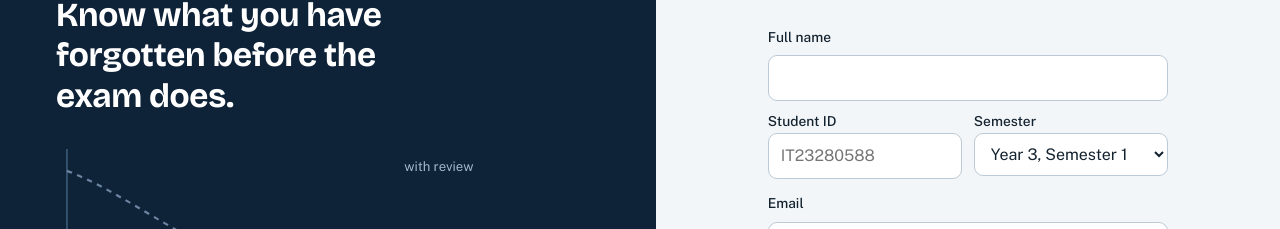
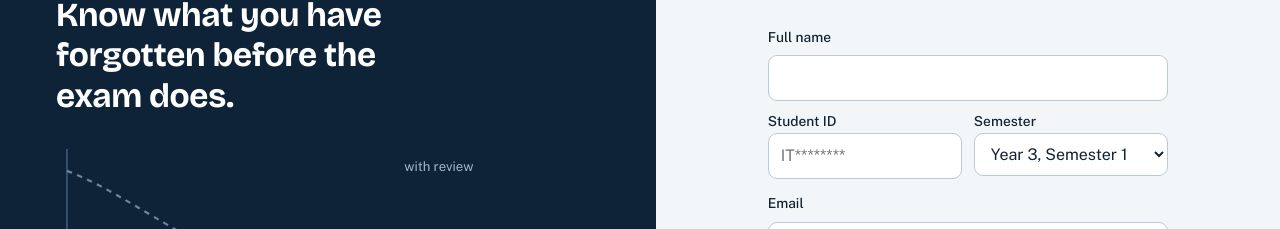
Before and after one commit to thumashi2001/J26-SE-317, a React (Vite) app in the folder frontend/: page /register in a window 1280 px wide. Shown: the part 204-433 px from the top of the page. Built offline with nearby package versions, Linux system fonts and the light colour scheme.

Commit message:
feat(auth): require SLIIT student ID format (IT + 8 digits)

```diff
--- a/frontend/src/components/Layout.jsx
+++ b/frontend/src/components/Layout.jsx
@@ -1,3 +1,4 @@
+import { maskStudentId } from '../utils/studentId.js';
 import { NavLink, Outlet, useNavigate } from 'react-router-dom';
 import { useAuth } from '../context/AuthContext.jsx';
 import ErrorBoundary from './ErrorBoundary.jsx';
@@ -51,7 +52,7 @@ export default function Layout() {
           <div className="side-user-text">
             <div className="side-name">{user.name}</div>
             <div className="side-sub">
-              {user.student_id}, {user.semester}
+              {maskStudentId(user.student_id)}, {user.semester}
             </div>
           </div>
           <button
--- a/frontend/src/pages/LoginPage.jsx
+++ b/frontend/src/pages/LoginPage.jsx
@@ -1,3 +1,4 @@
+import { STUDENT_ID_HELP, cleanStudentId, isValidStudentId } from '../utils/studentId.js';
 import { useState } from 'react';
 import { Link, useNavigate, Navigate } from 'react-router-dom';
 import { useAuth } from '../context/AuthContext.jsx';
@@ -15,10 +16,14 @@ export default function LoginPage() {
 
   const submit = async (e) => {
     e.preventDefault();
+    setError('');
+    if (!isValidStudentId(studentId)) {
+      setError(STUDENT_ID_HELP);
+      return;
+    }
     setBusy(true);
-    setError('');
     try {
-      await login(studentId, password);
+      await login(cleanStudentId(studentId), password);
       navigate('/');
     } catch (err) {
       setError(err.message);
@@ -33,7 +38,7 @@ export default function LoginPage() {
         <p className="muted">Use the student ID and password you registered with.</p>
 
         <label htmlFor="sid">Student ID</label>
-        <input id="sid" value={studentId} onChange={(e) => setStudentId(e.target.value)} autoComplete="username" required />
+        <input id="sid" value={studentId} onChange={(e) => setStudentId(cleanStudentId(e.target.value))} placeholder="IT********" maxLength={14} autoComplete="username" required />
 
         <label htmlFor="pw">Password</label>
         <input id="pw" type="password" value={password} onChange={(e) => setPassword(e.target.value)} autoComplete="current-password" required />
--- a/frontend/src/pages/RegisterPage.jsx
+++ b/frontend/src/pages/RegisterPage.jsx
@@ -1,3 +1,4 @@
+import { STUDENT_ID_HELP, cleanStudentId, isValidStudentId } from '../utils/studentId.js';
 import { useState } from 'react';
 import { Link, useNavigate, Navigate } from 'react-router-dom';
 import { useAuth } from '../context/AuthContext.jsx';
@@ -16,10 +17,14 @@ export default function RegisterPage() {
 
   const submit = async (e) => {
     e.preventDefault();
+    setError('');
+    if (!isValidStudentId(form.studentId)) {
+      setError(STUDENT_ID_HELP);
+      return;
+    }
     setBusy(true);
-    setError('');
     try {
-      await register(form);
+      await register({ ...form, studentId: cleanStudentId(form.studentId) });
       navigate('/');
     } catch (err) {
       setError(err.message);
@@ -39,7 +44,7 @@ export default function RegisterPage() {
         <div className="two">
           <div>
             <label htmlFor="sid">Student ID</label>
-            <input id="sid" value={form.studentId} onChange={set('studentId')} placeholder="IT23280588" required />
+            <input id="sid" value={form.studentId} onChange={(e) => setForm({ ...form, studentId: cleanStudentId(e.target.value) })} placeholder="IT********" maxLength={14} required />
           </div>
           <div>
             <label htmlFor="sem">Semester</label>
--- /dev/null
+++ b/frontend/src/utils/studentId.js
@@ -0,0 +1,9 @@
+// SLIIT student IDs: "IT" followed by 8 digits, for example IT********.
+export const STUDENT_ID_PATTERN = /^IT\d{8}$/;
+export const STUDENT_ID_HELP = 'Student ID must start with IT followed by 8 digits, for example IT********.';
+
+export const cleanStudentId = (value) => value.replace(/\s/g, '').toUpperCase();
+export const isValidStudentId = (value) => STUDENT_ID_PATTERN.test(cleanStudentId(value));
+
+// Show only the last 2 digits on screen, for example IT******88.
+export const maskStudentId = (id) => (id && id.length > 4 ? `${id.slice(0, 2)}${'*'.repeat(id.length - 4)}${id.slice(-2)}` : id);
```
Also changed, not shown: 1 other file (tests, documents, lock files or other folders).
